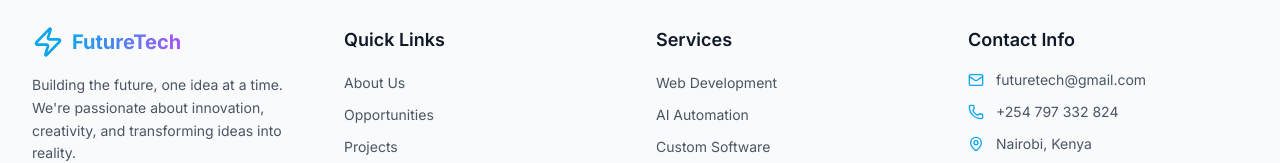
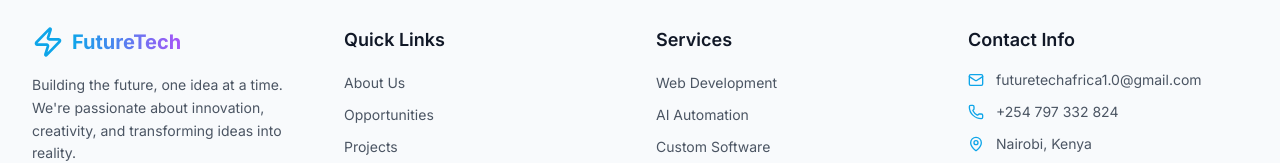
Before and after one commit to R-Denzel/company-website, a React (Vite) app in the folder company-website/: page /contact in a window 1280 px wide. Shown: the part 3635-3798 px from the top of the page. Built offline with nearby package versions, Linux system fonts and the light colour scheme; no server answers.

Commit message:
Update to footer email to futuretechafrica1.0@gmail.com

```diff
--- a/company-website/src/components/Footer.jsx
+++ b/company-website/src/components/Footer.jsx
@@ -122,7 +122,7 @@ const Footer = () => {
               <div className="flex items-center space-x-3">
                 <Mail className="w-4 h-4 text-primary-500" />
                 <span className="text-gray-600 dark:text-gray-300 text-sm">
-                  futuretech@gmail.com
+                  futuretechafrica1.0@gmail.com
                 </span>
               </div>
               <div className="flex items-center space-x-3">
```
